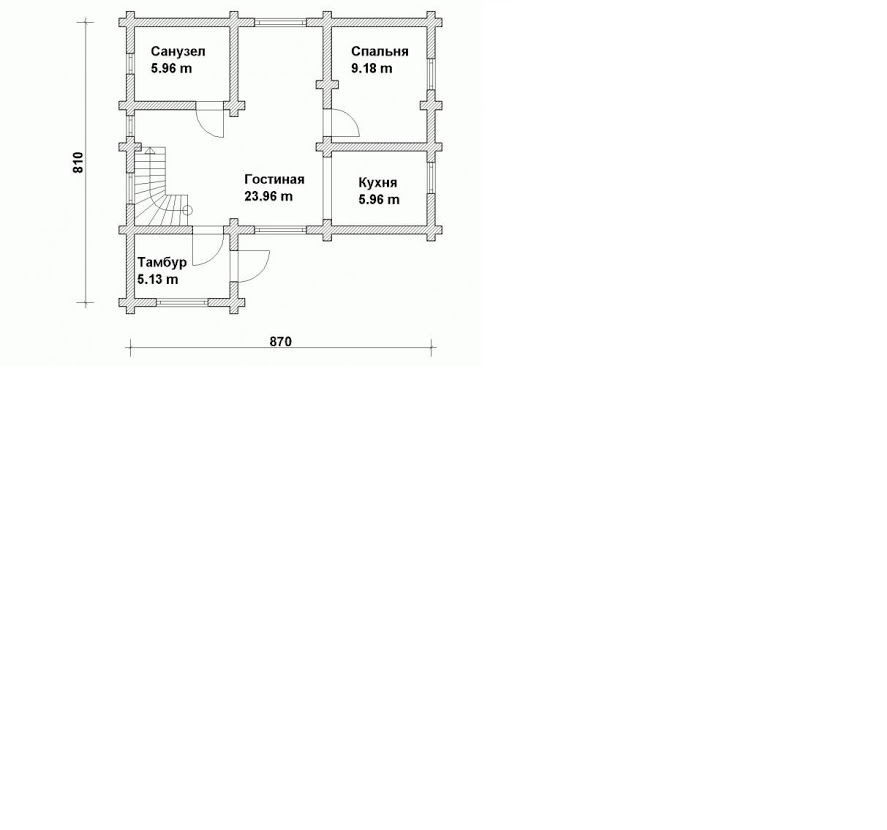
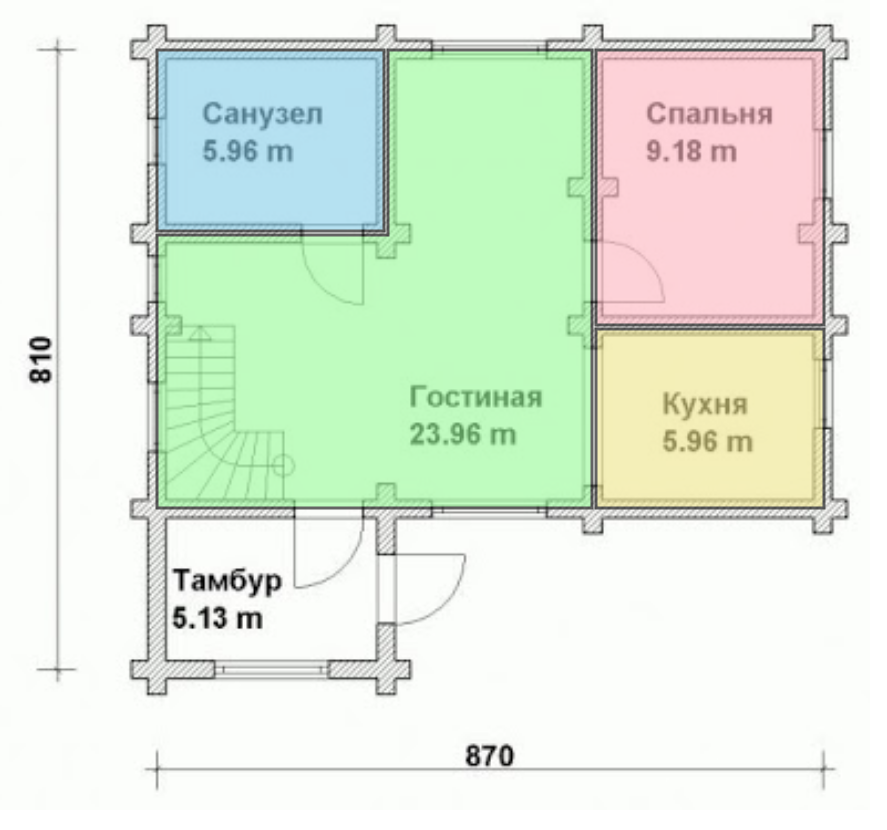
Before and after one commit to tamga05/Infographics, a website: page src/index.html in a window 1280 px wide. Shown: the whole page, without its empty margins (0-887 px from the left). Drawn offline with Linux system fonts and the light colour scheme; files that its build step writes are made by us from their sources; files whose address does not match are found by name.

Commit message:
addition

```diff
--- a/src/assets/scss/_infographics.scss
+++ b/src/assets/scss/_infographics.scss
@@ -1,8 +1,40 @@
+.infographics {
+    width: 870px;
+    height: 810px;
+    //margin-top: 50px;
+    //margin-left: 500px;
+}
+
 .flat-plan {
     width: 870px;
     height: 810px;
-    margin-top: 50px;
-    margin-left: 500px;
     object-fit: cover;
     position: relative;
 }
+
+.svg {
+    position: absolute;
+    top: 0;
+    left: 0;
+}
+
+.flat {
+
+    &__bathroom {
+        opacity: 0.6;
+        //display: none;
+    }
+
+    &__living-room {
+        opacity: 0.6;
+    }
+
+    &__bedroom {
+        opacity: 0.6;
+    }
+
+    &__kitchen {
+        opacity: 0.6;
+    }
+
+}
--- a/src/index.html
+++ b/src/index.html
@@ -12,10 +12,33 @@
 
 <body>
 
-    <img class="flat-plan" src="./assets/images/flat-plan.jpg" alt="flat-plan">
+    <div class="infographics">
 
-    <svg class="svg" width="870" height="810" viewBox=""></svg>
+        <img class="flat-plan" src="./assets/images/flat-plan.jpg" alt="flat-plan">
 
+        <svg class="svg" xmlns="http://www.w3.org/2000/svg" xmlns:xlink="http://www.w3.org/1999/xlink" width="870px"
+            height="810px" viewBox="0 0 870 810">
+
+            <g class="flat">
+
+                <!-- <polyline class="bathroom" points="130,21 234,22 234,104 131,105" fill="none" stroke="orangered"
+                    stroke-width="5" /> -->
+
+                <path class="flat__bathroom" d="M157,50 l227,0 l0,181 l-227,0 z" fill="#87CEEB" stroke="black" stroke-width="3" />
+
+                <path class="flat__living-room" d="M388,50 l204,0 l0,458 l-229,0 l-206,0 l0,-273 l231,0 z" fill="#98FB98" stroke="black" stroke-width="3" />
+
+                <path class="flat__bedroom" d="M596,50 l228,0 l0,275 l-228,0 z" fill="#FFB6C1" stroke="black" stroke-width="3" />
+
+                <path class="flat__kitchen" d="M596,329 l228,0 l0,179 l-228,0 z" fill="#F0E68C" stroke="black" stroke-width="3" />
+
+                <!-- <path class="flat__kitchen" d="M596,329 l228,0 l0,179 l-228,0 z" fill="#FFA07A" stroke="black" stroke-width="3" /> -->
+
+            </g>
+
+        </svg>
+
+    </div>
 
 
     <script src="assets/js/script.js"></script>
```
Also changed, not shown: dist/assets/css/style.css (deleted), dist/assets/css/style.min.css, dist/assets/images/chart.png (deleted), dist/assets/images/favicon.png (deleted), dist/assets/images/icon.png (deleted), dist/index.html, 1 other file.
